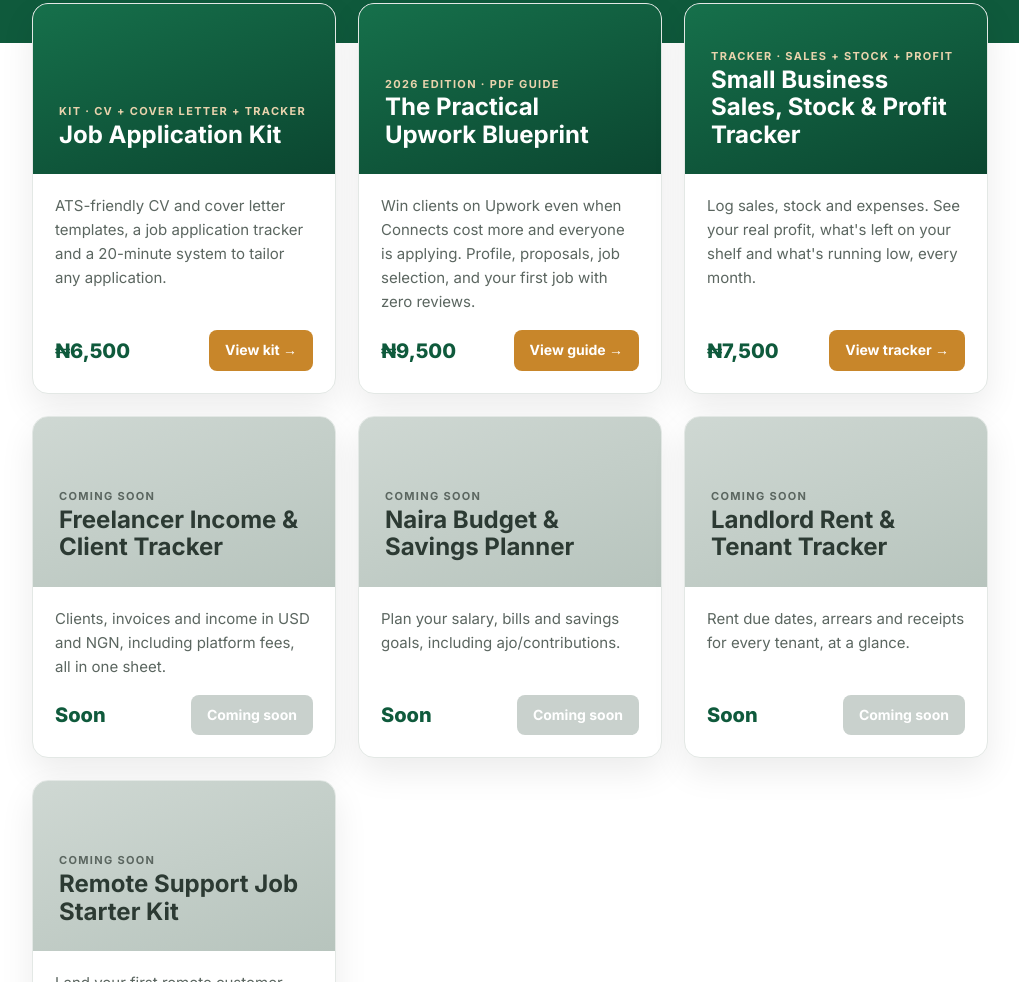
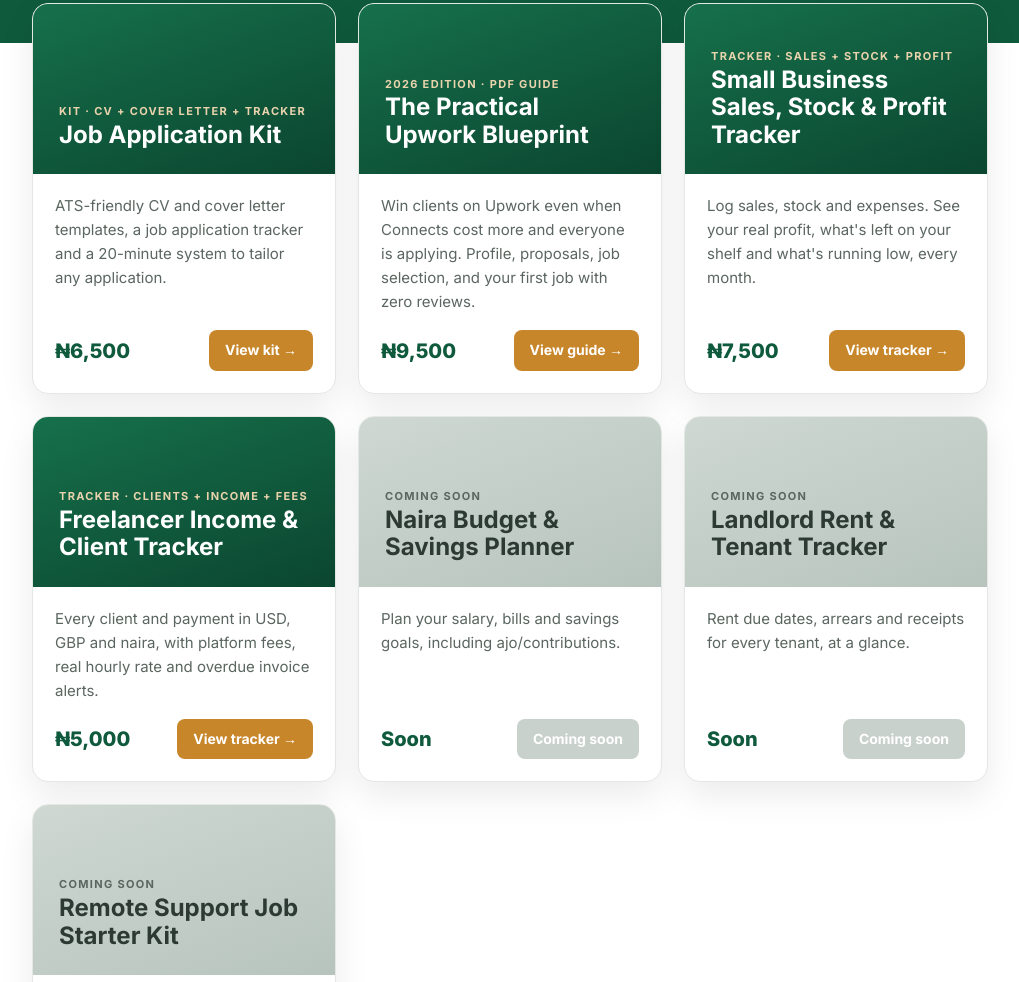
Before and after one commit to Gbemile97/store, a plain HTML site: page index.html in a window 1280 px wide. Shown: the part 299-1281 px from the top of the page, without its empty margins (130-1149 px from the left). Drawn offline with Linux system fonts and the light colour scheme.

Commit message:
Store: Freelancer Income Tracker now live

```diff
--- a/index.html
+++ b/index.html
@@ -55,11 +55,11 @@ footer{border-top:1px solid var(--line);padding:26px 0;color:var(--mut);font-siz
       <div class="body"><p>Log sales, stock and expenses. See your real profit, what's left on your shelf and what's running low, every month.</p>
       <div class="foot"><span class="price">₦7,500</span><span class="go">View tracker →</span></div></div>
     </a>
-    <div class="card soon">
-      <div class="thumb"><small>COMING SOON</small><b>Freelancer Income &amp; Client Tracker</b></div>
-      <div class="body"><p>Clients, invoices and income in USD and NGN, including platform fees, all in one sheet.</p>
-      <div class="foot"><span class="price">Soon</span><span class="go">Coming soon</span></div></div>
-    </div>
+    <a class="card" href="./freelancer-income-tracker/">
+      <div class="thumb"><small>TRACKER · CLIENTS + INCOME + FEES</small><b>Freelancer Income &amp; Client Tracker</b></div>
+      <div class="body"><p>Every client and payment in USD, GBP and naira, with platform fees, real hourly rate and overdue invoice alerts.</p>
+      <div class="foot"><span class="price">₦5,000</span><span class="go">View tracker →</span></div></div>
+    </a>
     <div class="card soon">
       <div class="thumb"><small>COMING SOON</small><b>Naira Budget &amp; Savings Planner</b></div>
       <div class="body"><p>Plan your salary, bills and savings goals, including ajo/contributions.</p>
```
